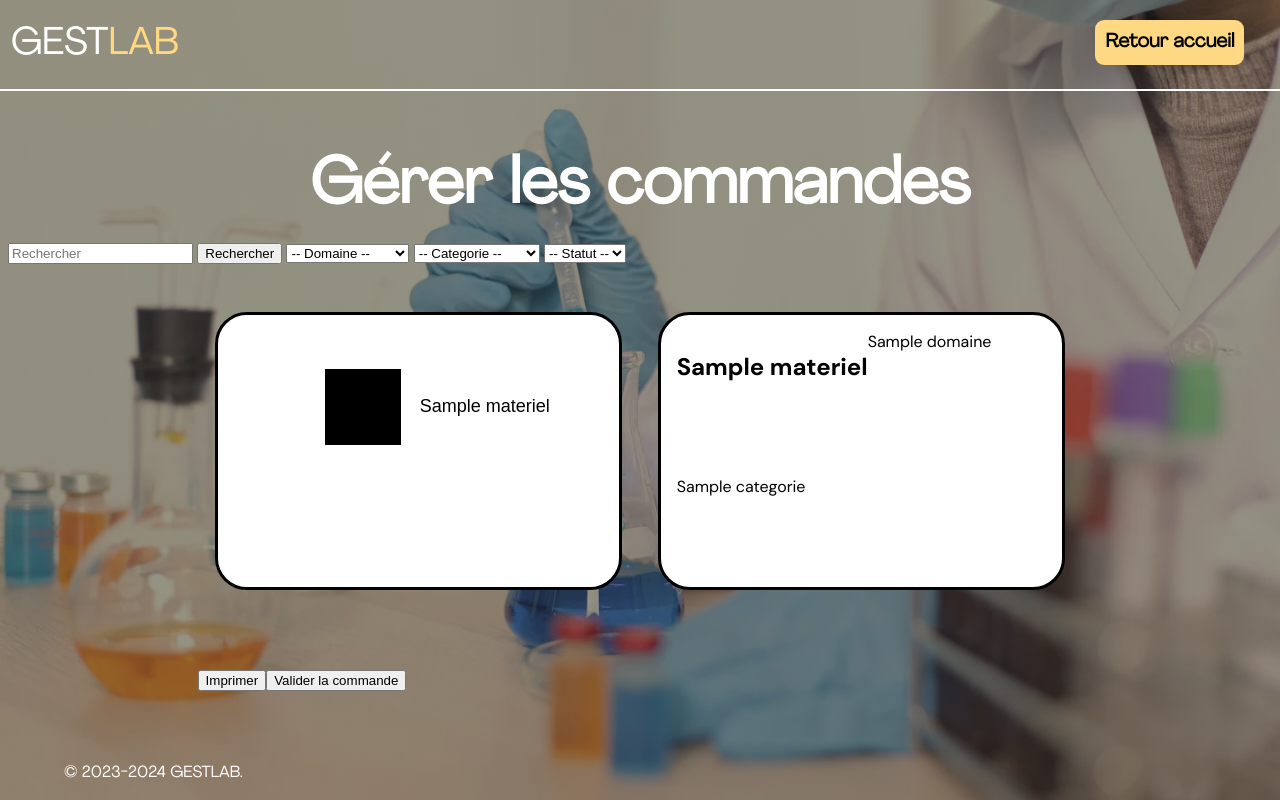
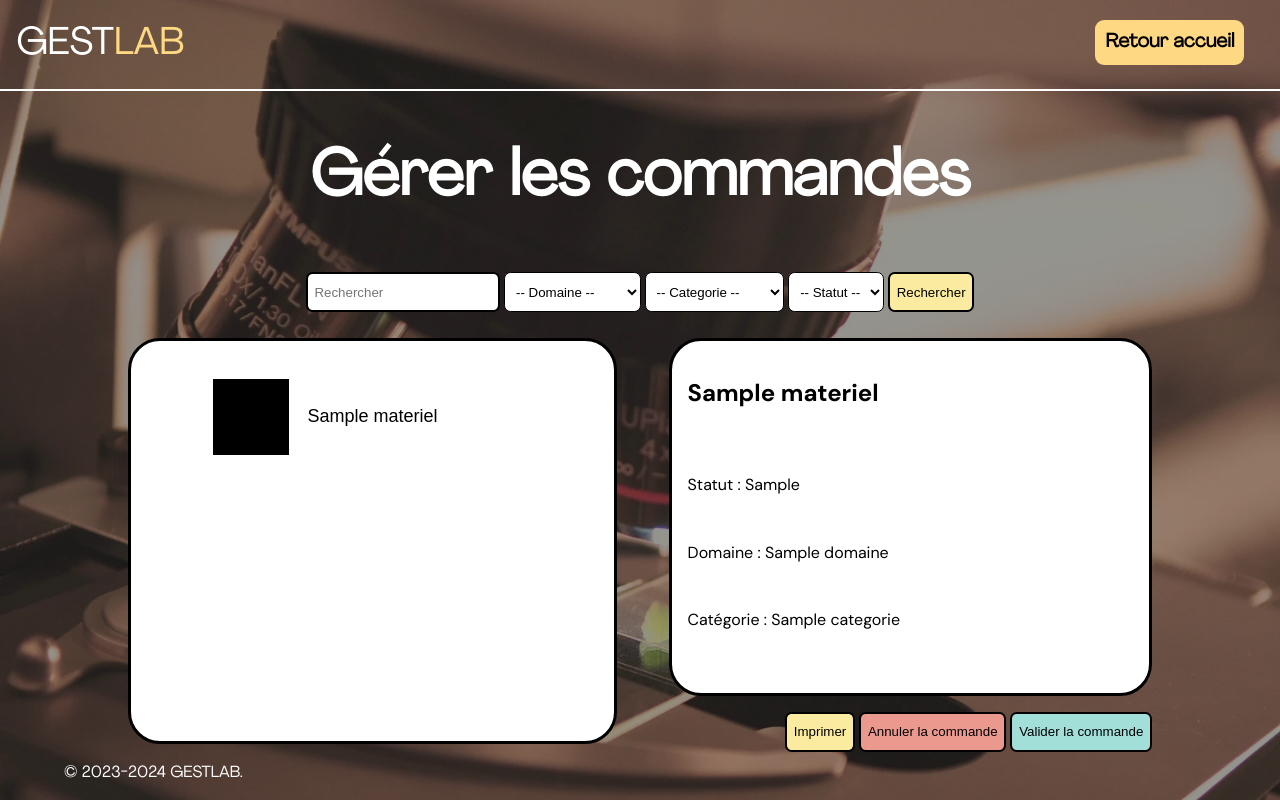
Before and after one commit to DanielMoreira45/SAE-GESTLAB, a Flask app: page /admin/commandes/ in a window 1280 px wide. Run offline with Flask 3, Linux system fonts and the light colour scheme; tables that the repository leaves empty hold one stand-in row (values such as "Sample post").

Commit message:
css terminé

```diff
--- a/app/static/css/gerer_commandes.css
+++ b/app/static/css/gerer_commandes.css
@@ -17,10 +17,15 @@ body {
     background-image: linear-gradient(
         to bottom,
         rgba(42, 42, 42, 0.5),
-        rgba(42, 42, 42, 0.5)), url("../images/background_connexion.png");
+        rgba(42, 42, 42, 0.5)), url("../images/background_materiel.png");
     background-repeat: no-repeat;
     background-size: cover;
     background-attachment: fixed;
+}
+
+div.content{
+    display: flex;
+    flex-wrap: wrap;
 }
 
 h1 {
@@ -33,60 +38,9 @@ h1 {
     min-width: 100%;
 }
 
-div{
-    display: flex;
-    flex-wrap: wrap;
+h2>label{
+    text-align: center;
     flex-basis: 100%;
-    text-align: center;
-}
-
-section{
-    flex-basis: 70%;
-    padding: 1em;
-    color: black;
-    display: flex;
-    flex-wrap: nowrap;
-    margin: auto;
-    margin-top: 1em;
-    margin-bottom: 1em;
-}
-
-section>section{
-    background-color: white;
-    border-color: black;
-    border-style: solid;
-    margin-left: 2%;
-    margin-right: 2%;
-    border-radius: 2em;
-    flex-wrap: wrap;
-
-}
-
-li{
-    flex-basis: 80%;
-    list-style: none;
-}
-
-section button{
-    border-radius: 3em;
-    border: solid white;
-    height: 15em;
-    width: 30em;
-    font-size: 0.5em;
-    padding-left: 1em;
-    padding-right: 1em;
-    width: 50em;
-    margin-left: 10%;
-    margin-right: 10%;
-    display: flex;
-    flex-wrap: nowrap;
-    align-items: center;
-    background-color: white;
-    text-decoration: none;
-}
-
-section button:hover{
-    background-color: rgb(236, 236, 236);
 }
 
 img{
@@ -103,17 +57,39 @@ p{
     text-align: left;
 }
 
+.search_buttons{
+    text-align: center;
+    flex-basis: 100%;
+    margin-bottom: 2%;
+    margin-top: 3%;
+}
+
 .commands{
-    height: 30vh;
-    width: 20vw;
     overflow: auto;
     background-color: white;
     scroll-snap-type: y proximity;
     scrollbar-color: #EDF0F2;
     border-color: black;
     border-style: solid;
-    margin-left: 2%;
+    margin-left: 10%;
     margin-right: 2%;
+}
+
+.commands button{
+    border-radius: 3em;
+    border: solid white;
+    height: 15em;
+    width: 30em;
+    font-size: 0.5em;
+    padding-left: 1em;
+    padding-right: 1em;
+    width: 50em;
+    margin-left: 7%;
+    display: flex;
+    flex-wrap: nowrap;
+    align-items: center;
+    background-color: white;
+    text-decoration: none;
 }
 
 .commands::-webkit-scrollbar {
@@ -129,6 +105,69 @@ p{
 }
 
 .commands::-webkit-scrollbar-thumb {
-    background: rgb(217, 217, 217);;
+    background: rgb(217, 217, 217);
     border-radius: 8px;
-  }
+}
+
+.materiel{
+
+    flex-wrap: wrap;
+    padding: 1em;
+    color: black;
+    display: flex;
+    flex-wrap: wrap;
+    margin-bottom: 1em;
+    height:80%;
+}
+
+.materiel label{
+    flex-basis: 100%;
+}
+
+.materiel, .commands{
+    background-color: white;
+    border-color: black;
+    border-style: solid;
+    border-radius: 2em;
+}
+
+.right, .commands{
+    height: 50vh;
+    width: 30vh;
+    flex-grow: 1;
+}
+
+.right{
+    margin-left: 2%;
+    margin-right: 10%;
+}
+
+input, select{
+    background-color: white;
+    border-style: solid;
+    border-color: black;
+    border-radius: 0.5em;
+    height: 3em;
+    padding: 0.5em;
+}
+
+input:hover, button:hover, select:hover{
+    cursor: pointer;
+    background-color: #EDF0F2;
+}
+
+.valider{
+    background-color: #a2dfd9;
+}
+
+.annuler{
+    background-color: #eb998f;
+}
+
+.yellow-button{
+    background-color: #fbeba1;
+}
+
+.action_buttons{
+    text-align: right;
+}
--- a/app/static/css/nav_base.css
+++ b/app/static/css/nav_base.css
@@ -88,9 +88,6 @@ div.horizontal-line {
     border-top: 2px solid white;
 }
 
-div.content{
-    margin: 8px;
-}
 
 footer p {
     font-family: "AgrandirWide";
--- a/app/templates/gerer_commandes.html
+++ b/app/templates/gerer_commandes.html
@@ -6,9 +6,9 @@
 
 {% block content %}
     <h1>Gérer les commandes</h1>
+    <section class="search_buttons">
         <form class="search" role="search" method="POST">
-        <input type="search" name="search" id="recherche" placeholder="Rechercher">
-        <input type="submit" name="btn-rechercher" value="Rechercher">
+            <input type="search" name="recherche" id="recherche" placeholder="Rechercher">
             <select name="domaine" id="domaine-select">
                 <option value="Domaine">-- Domaine --</option>
                 {% for domaine in liste_domaines %}
@@ -27,8 +27,9 @@
                     <option value="{{ statut }}">{{ statut }}</option>
                 {% endfor %}
             </select>
+            <input type="submit" name="btn-rechercher" value="Rechercher" class="yellow-button">
         </form>
-    <section>
+    </section>
     <section class="commands">
         {% if liste_commandes is none %}
             <p>Il n'y a pas de commandes pour cette recherche</p>
@@ -45,15 +46,18 @@
         </ul>
         {% endif %}
     </section>
-        <section>
+    <section class="right">
+        <div class="materiel">
             <h2><label id="nom"></label></h2>
+            <label for="statut" id="statut"></label>
             <label for="domaine" id="domaine"></label>
             <label for="categorie" id="categorie"></label>
-        </section>
-    </section>
-    <section>
-        <input type="button" value="Imprimer" onclick="print()">
-        <input type="button" value="Valider la commande">
+        </div>
+        <div class="action_buttons">
+            <input type="button" class="yellow-button" value="Imprimer" onclick="print()">
+            <input type="button" class="annuler" value="Annuler la commande">
+            <input type="button" class="valider" value="Valider la commande">
+        </div>
     </section>
     <script>
         document.addEventListener("DOMContentLoaded", function() {
@@ -68,14 +72,16 @@
             var labelNom = document.getElementById("nom");
             var labelDomaine = document.getElementById("domaine");
             var labelCategorie = document.getElementById("categorie");
+            var labelStatut = document.getElementById("statut")
 
 
             fetch('/get_command_info/' + id)
                 .then(response => response.json())
                 .then(data => {
                     labelNom.textContent = data.nom;
-                    labelDomaine.textContent = data.domaine;
-                    labelCategorie.textContent = data.categorie;
+                    labelDomaine.textContent = "Domaine : "+data.domaine;
+                    labelCategorie.textContent = "Catégorie : "+data.categorie;
+                    labelStatut.textContent = "Statut : "+data.statut     ;
                 })
                 .catch(error => console.error('Erreur : ' + error));
         }
--- a/app/views.py
+++ b/app/views.py
@@ -86,6 +86,7 @@ def delivery():
     #tests pour filtrer les résultats
     text = request.form.get("recherche")
     if text != None and text != "":
+        print("test")
         liste_commandes = search_commands(text, liste_commandes)
 
     domaine = request.form.get("domaine")
@@ -112,7 +113,8 @@ def get_command_info(numero):
             'numero': command.numero,
             'nom': command.materiel.nom,
             'domaine': command.materiel.domaine.nom,
-            'categorie': command.materiel.categorie.nom
+            'categorie': command.materiel.categorie.nom,
+            'statut': command.statut
         }
         return jsonify(command_info)
     else:
```
Also changed, not shown: app/static/images/background_materiel.png (added). Lines whose indentation alone changed are shown as unchanged.
